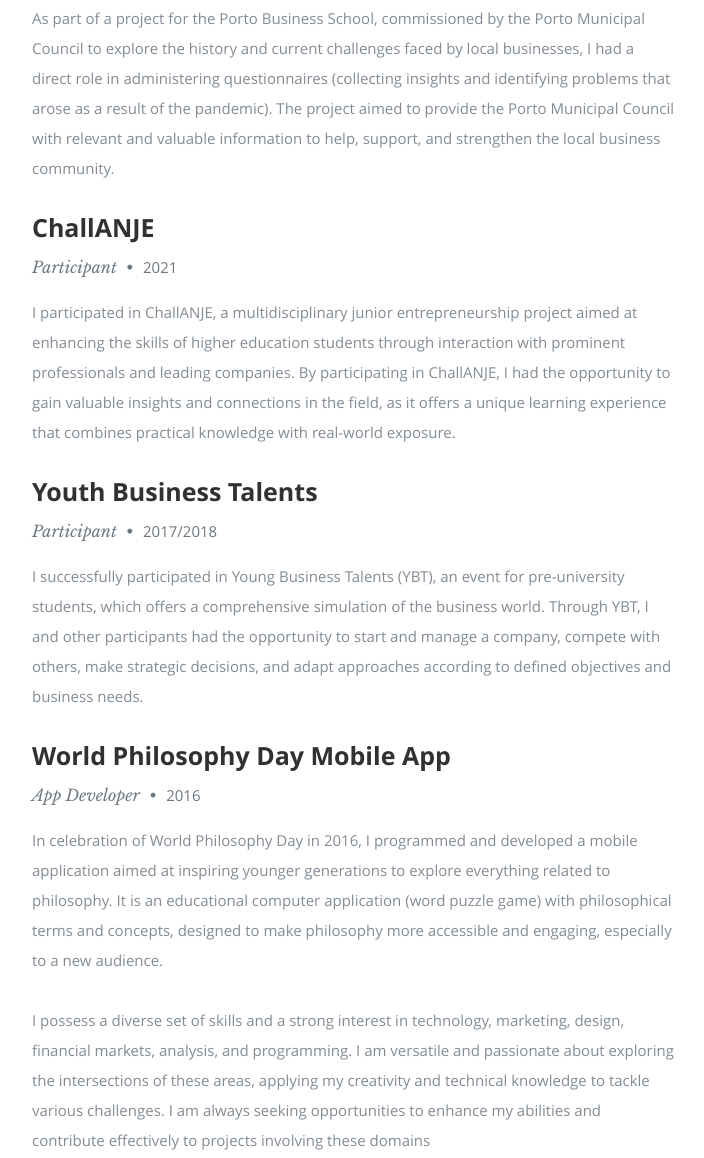
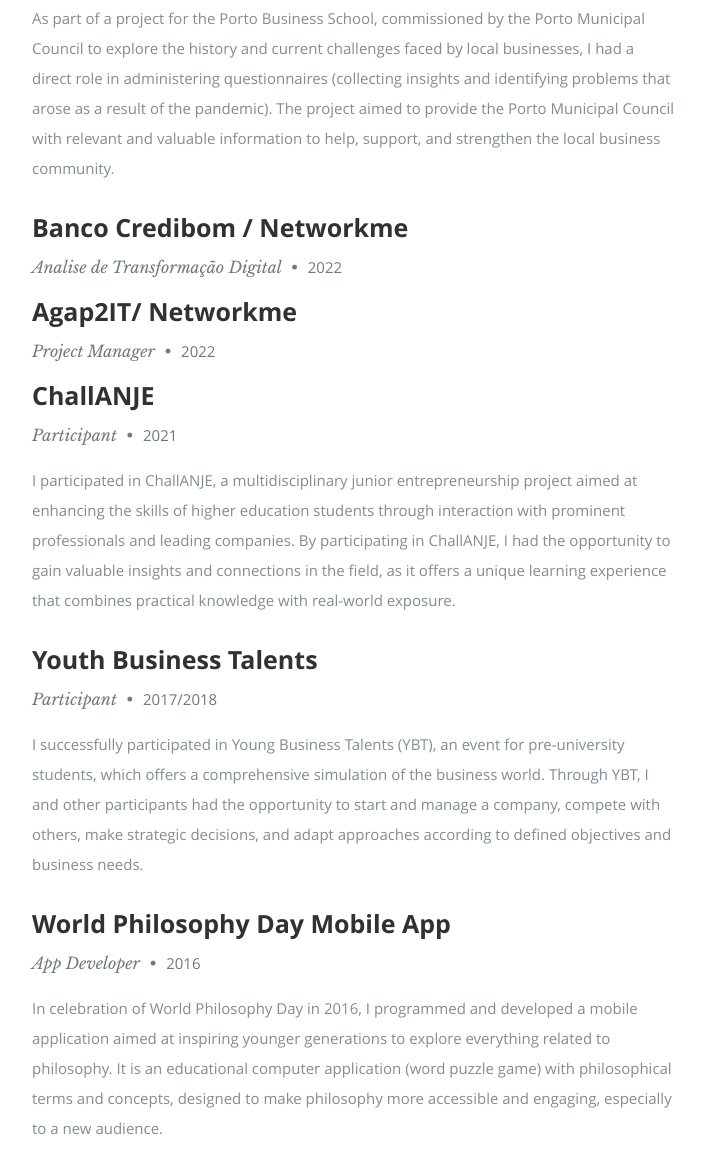
Before and after one commit to rubenms1232/Curriculum, a plain HTML site: page index.html in a window 1280 px wide. Shown: the part 2886-4044 px from the top of the page, without its empty margins (373-1077 px from the left). Drawn offline with nearby package versions, Linux system fonts and the light colour scheme.

Commit message:
Update index.html

```diff
--- a/index.html
+++ b/index.html
@@ -199,6 +199,20 @@
                   </p>
                </div>
             </div> <!-- item end -->
+           <div class="row item">
+               <div class="twelve columns">
+                  <h3>Banco Credibom / Networkme</h3>
+                  <p class="info">Analise de Transformação Digital <span>&bull;</span> <em class="date">2022</em></p>
+
+               </div>
+            </div> <!-- item end -->
+           <div class="row item">
+               <div class="twelve columns">
+                  <h3>Agap2IT/ Networkme</h3>
+                  <p class="info">Project Manager <span>&bull;</span> <em class="date">2022</em></p>
+
+               </div>
+            </div> <!-- item end -->
 
             <div class="row item">
                <div class="twelve columns">
@@ -260,6 +274,7 @@
                       <li><span class="bar-expand premiere"></span><em>Adobe Premiere Pro</em></li>
                       <li><span class="bar-expand spss"></span><em>IBM SPSS</em></li>
                       <li><span class="bar-expand powerbi"></span><em>PowerBI</em></li>
+                    <li><span class="bar-expand premiere"></span><em>Shopify</em></li>
                   </ul>
 
                </div><!-- end skill-bars -->
```
